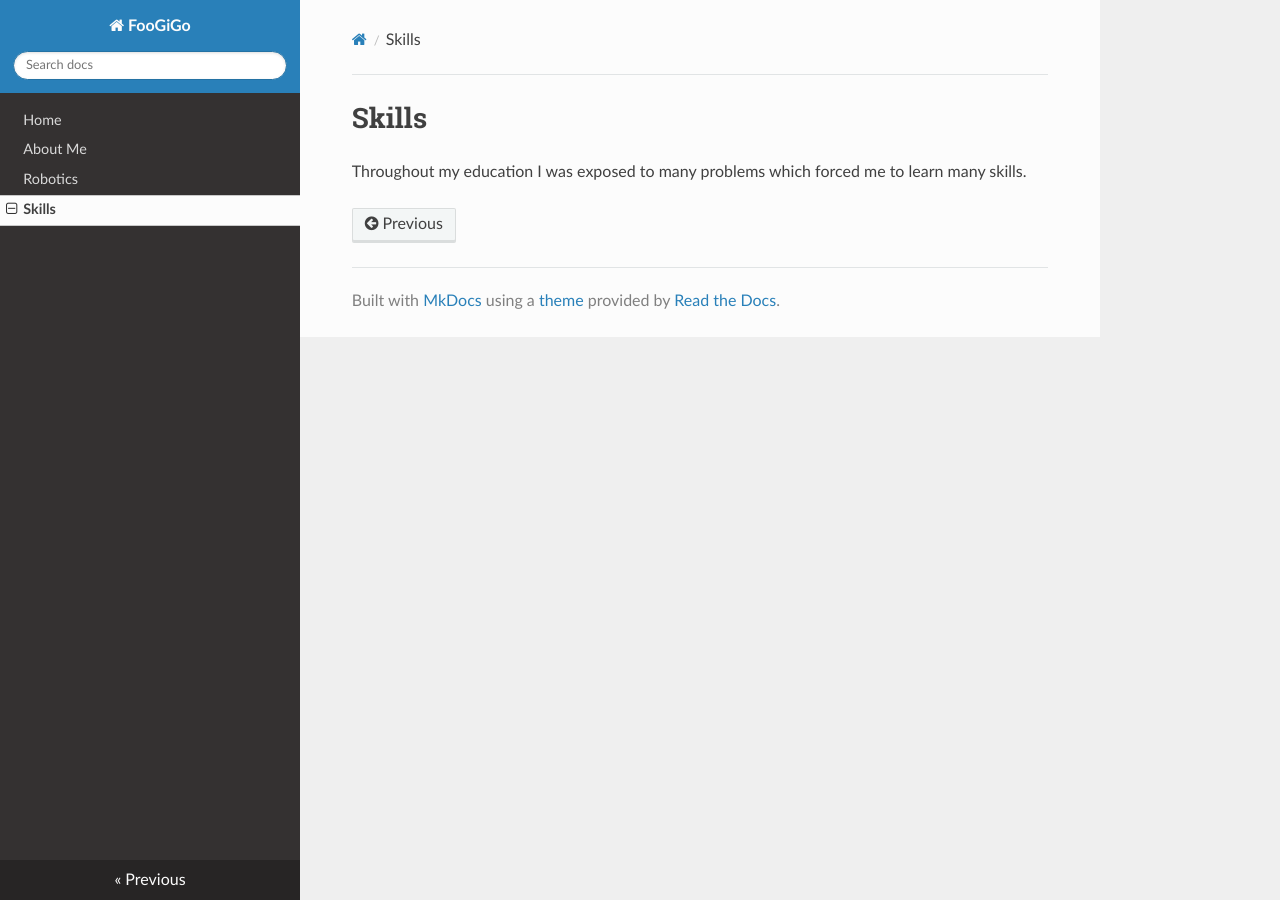
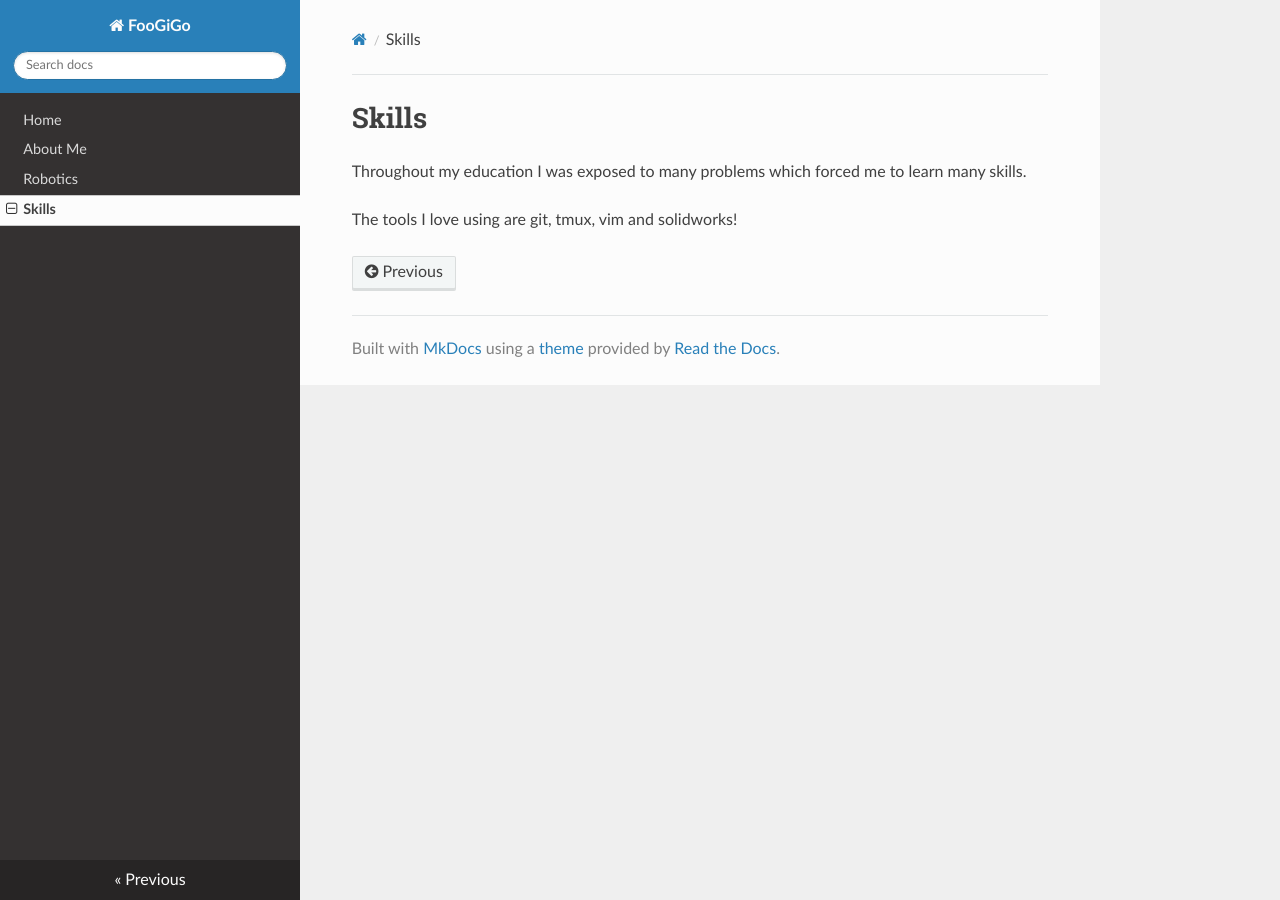
Before and after one commit to FooGiGo/FooGiGo.github.io, an MkDocs documentation site: the page built from docs/skills.md, in a window 1280 px wide. Built offline with MkDocs 1.6.1, drawn with Linux system fonts in a browser that asks for light colours; nearby versions of some CDN libraries.

Commit message:
Add favorite tools to skills documentation

```diff
--- a/docs/skills.md
+++ b/docs/skills.md
@@ -1,2 +1,4 @@
 # Skills
 Throughout my education I was exposed to many problems which forced me to learn many skills.
+
+The tools I love using are git, tmux, vim and solidworks!
```
